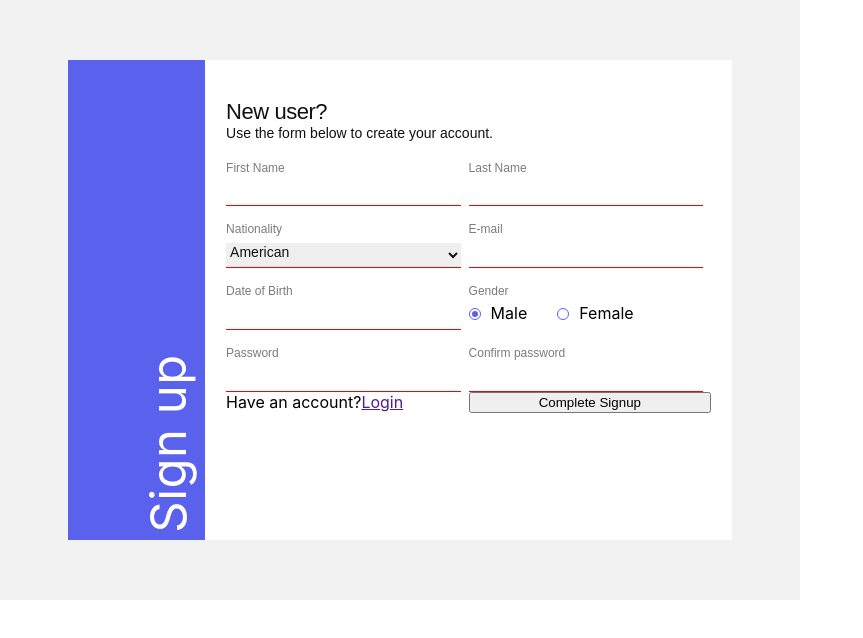
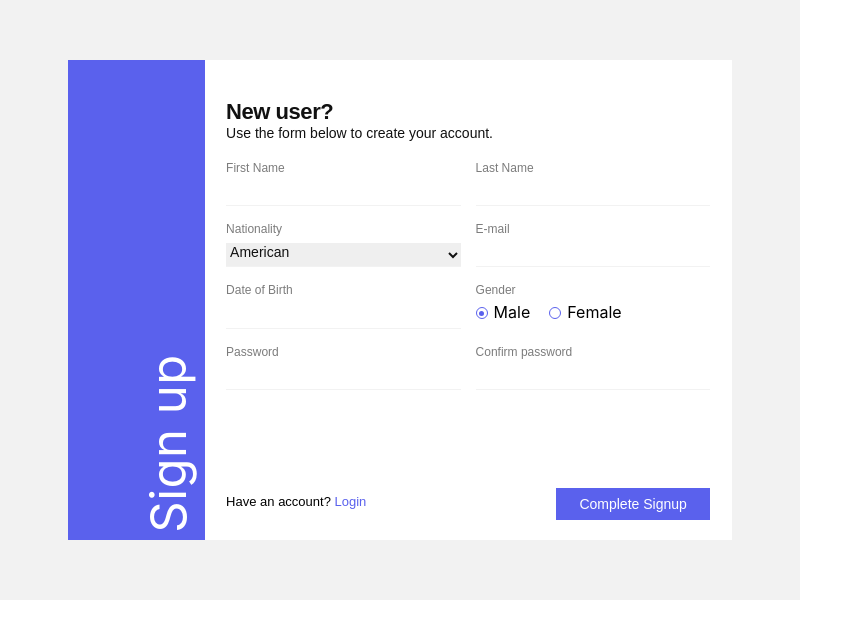
Before and after one commit to Dallmad/reg_form, a React (Create React App) app: page / in a window 1280 px wide. Shown: the top 638 px of the page, without its empty margins (0-863 px from the left). Built offline with nearby package versions, Linux system fonts and the light colour scheme.

Commit message:
Add style for login/link and submit/button

```diff
--- a/src/app/App.module.scss
+++ b/src/app/App.module.scss
@@ -12,7 +12,7 @@
 	background-color: $backgroundColor;
 
 	h2 {
-		@include text(26px, 22px, 400);
+		@include text(26px, 22px, 600);
 		color: $textColor;
 		letter-spacing: -0.46px;
 	}
--- a/src/common/styles/variables.scss
+++ b/src/common/styles/variables.scss
@@ -1,5 +1,8 @@
 $textColor: #111111;
 $secondTextColor: #7C7C7C;
 $thirdTextColor: #FFFFFF;
+$fourthTextColor: #000;
+$errorTextColor: #FF2222;
+$errorColor: #FF2828;
 $backgroundColor: #F2F2F2;
 $sideBackgroundColor: #5A61ED;
--- a/src/features/RegistrationForm/RegistartionForm.tsx
+++ b/src/features/RegistrationForm/RegistartionForm.tsx
@@ -211,9 +211,9 @@ export const RegistrationForm = () => {
 					{validation.email && <p className={s.error}>{validation.email}</p>}
 				</div>
 
-				<div>
+				<div className={s.login}>
 					Have an account?
-					<a href="">Login</a>
+					<a className={s.link}> Login</a>
 				</div>
 				<button type="submit" className={s.submit}>
 					Complete Signup
--- a/src/features/RegistrationForm/RegistrationForm.module.scss
+++ b/src/features/RegistrationForm/RegistrationForm.module.scss
@@ -23,12 +23,13 @@
 
 		input {
 			border: none;
-			border-bottom: 0.7px solid red;
+			border-bottom: 0.7px solid $backgroundColor;
 			outline: none;
 			width: 234.5px;
-			@include text(16.4px, 14px, 400);
+			@include text(16px, 14px, 400);
 			color: $textColor;
 			padding: 0 0 6.3px 0;
+			margin: 0 15px 0 0;
 		}
 
 
@@ -38,18 +39,18 @@
 
 		.select {
 			border: none;
-			border-bottom: 0.7px solid red;
+			border-bottom: 0.7px solid $backgroundColor;
 			outline: none;
 			width: 234.5px;
-			@include text(16.4px, 14px, 400);
+			@include text(16px, 14px, 400);
 			color: $textColor;
-			padding-bottom: 6.3px;
+			padding-bottom: 5.6px;
 		}
 
 		.box_gender {
 			display: flex;
 			flex-direction: row;
-			margin-left: -30px;
+			margin-left: -19px;
 
 			.box_gender_radio {
 				display: flex;
@@ -63,14 +64,15 @@
 					border: 0.7px solid $sideBackgroundColor;
 					border-radius: 50%;
 					outline: none;
-					margin: 5px 10px 0 30px;
+					margin: 5px 6px 0 19px;
+					padding: 0;
 
 					&:before {
 						content: '';
 						display: block;
-						width: 6px;
-						height: 6px;
-						margin: 20% auto;
+						width: 50%;
+						height: 50%;
+						margin: 25%;
 						border-radius: 50%;
 					}
 
@@ -80,5 +82,24 @@
 				}
 			}
 		}
+		.login {
+			@include text(15px, 13px, 400);
+			color: $fourthTextColor;
+			margin-top: 104.5px;
+			.link {
+				color: $sideBackgroundColor;
+			}
+		}
+		.submit {
+			width: 154px;
+			height: 32px;
+			background-color: $sideBackgroundColor;
+			color: $thirdTextColor;
+			@include text(18px, 14px, 400);
+			border: none;
+			cursor: pointer;
+			margin: 98.5px 0 0 80.5px;
+			padding: 0;
+		}
 	}
 }
```
